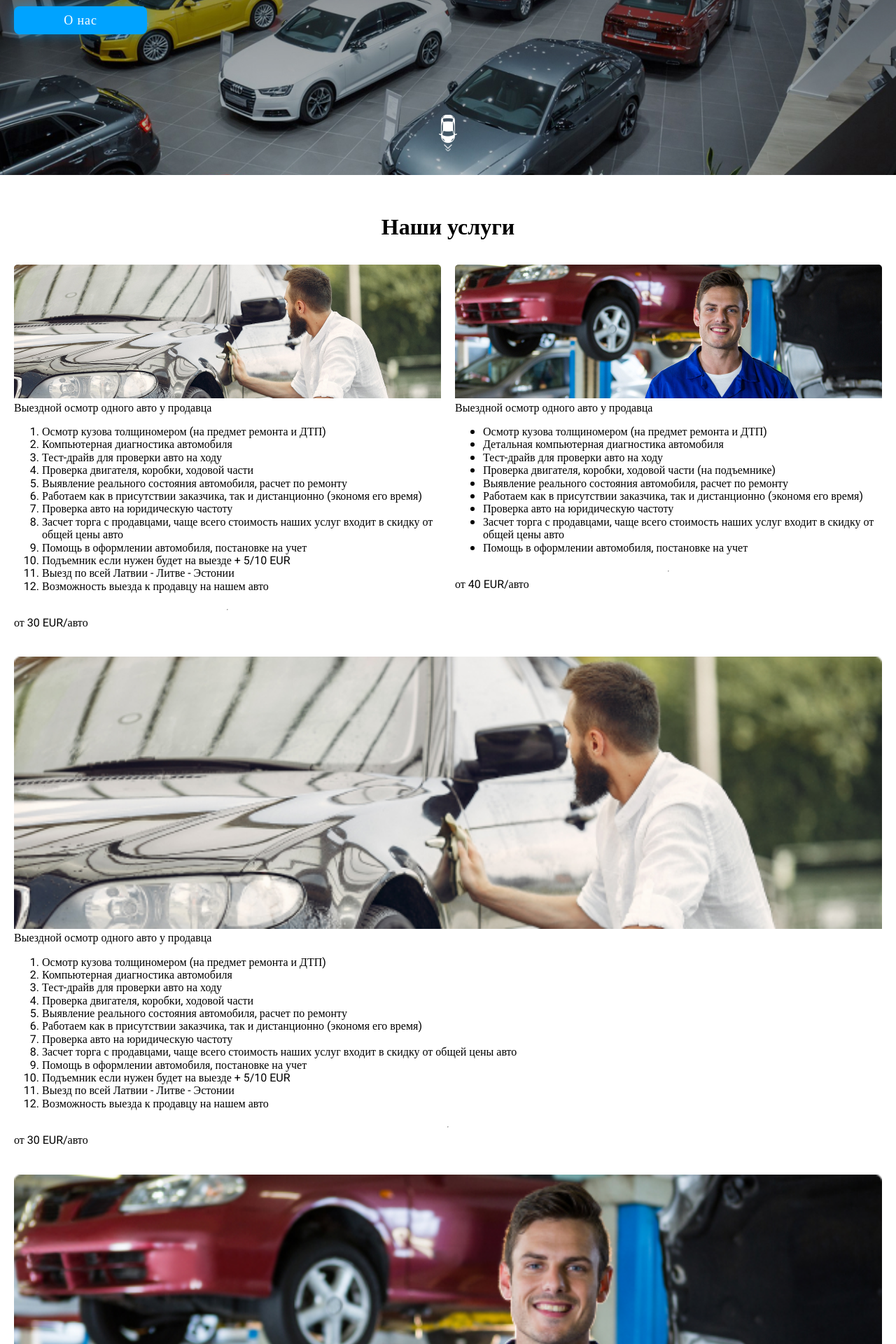
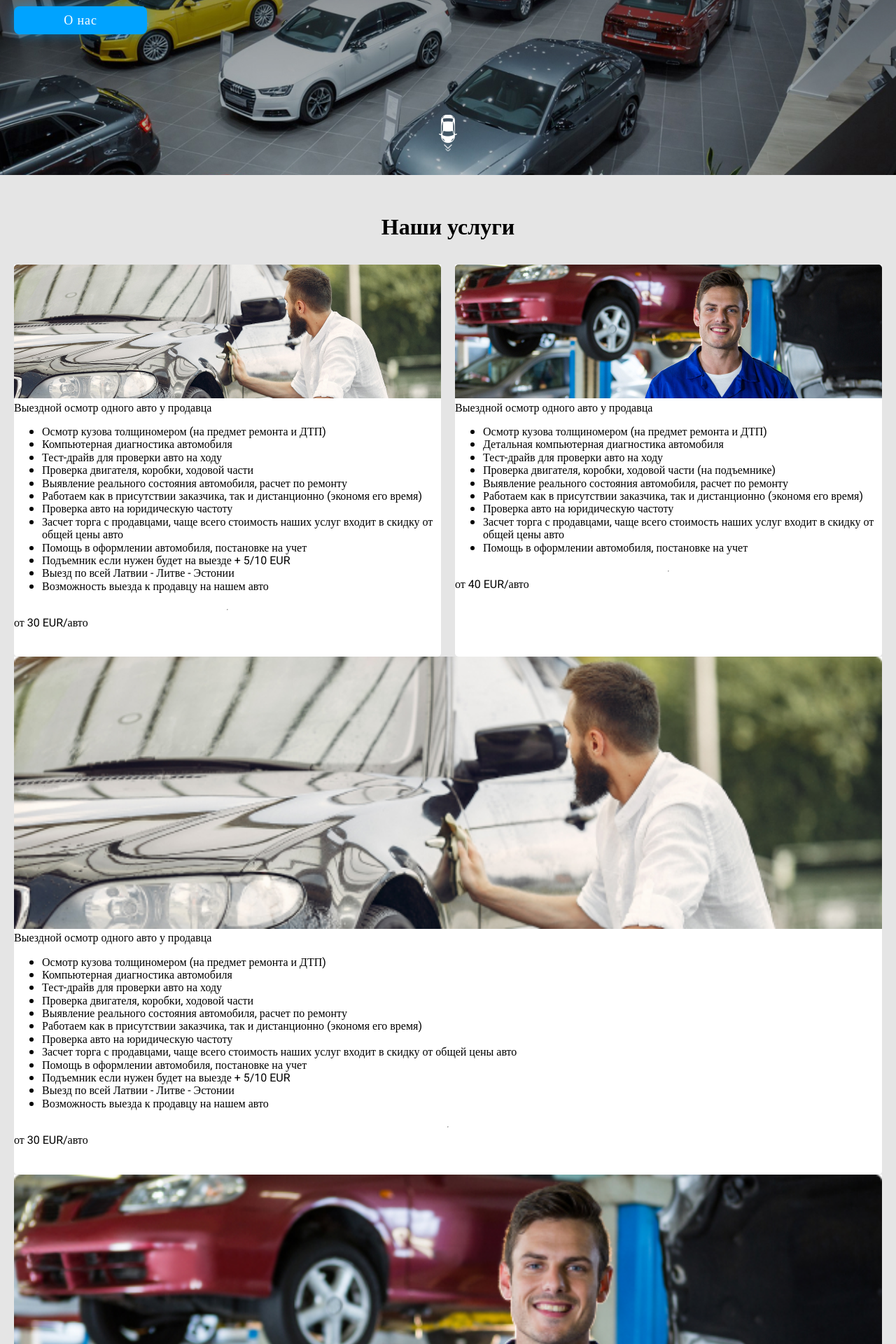
Before and after one commit to RomanKashik/bp_avto, a PHP site: page / in a window 1280 px wide. Shown: the part 376-2296 px from the top of the page at 70% size. Run offline with PHP 8.4, Linux system fonts and the light colour scheme; style sheets or scripts are compiled from the project's sources; some libraries are stand-ins or nearby versions.

Commit message:
fix card

```diff
--- a/src/index.html
+++ b/src/index.html
@@ -96,7 +96,7 @@
                 Выездной осмотр одного авто у продавца
               </div>
               <div class="card__list">
-                <ol>
+                <ul>
                   <li>Осмотр кузова толщиномером (на предмет ремонта и ДТП)</li>
                   <li>Компьютерная диагностика автомобиля</li>
                   <li>Тест-драйв для проверки авто на ходу</li>
@@ -117,7 +117,7 @@
                   <li>Подъемник если нужен будет на выезде + 5/10 EUR</li>
                   <li>Выезд по всей Латвии - Литве - Эстонии</li>
                   <li>Возможность выезда к продавцу на нашем авто</li>
-                </ol>
+                </ul>
               </div>
               <hr />
               <div class="card__price">от 30 EUR/авто</div>
@@ -167,7 +167,7 @@
               Выездной осмотр одного авто у продавца
             </div>
             <div class="card__list">
-              <ol>
+              <ul>
                 <li>Осмотр кузова толщиномером (на предмет ремонта и ДТП)</li>
                 <li>Компьютерная диагностика автомобиля</li>
                 <li>Тест-драйв для проверки авто на ходу</li>
@@ -188,7 +188,7 @@
                 <li>Подъемник если нужен будет на выезде + 5/10 EUR</li>
                 <li>Выезд по всей Латвии - Литве - Эстонии</li>
                 <li>Возможность выезда к продавцу на нашем авто</li>
-              </ol>
+              </ul>
             </div>
             <hr />
             <div class="card__price">от 30 EUR/авто</div>
--- a/src/styles/main.scss
+++ b/src/styles/main.scss
@@ -5,6 +5,7 @@
 body {
   font-family: "robotoregular";
   font-size: 16px;
+  background: #E5E5E5;
 }
 
 .container {
@@ -271,10 +272,8 @@ img {
 .card {
   display:flex;
   flex-direction: column;
-
-  &__img {
-
-  }
+  background-color: #ffffff;
+border-radius: 5px;
 }
 
 
```
